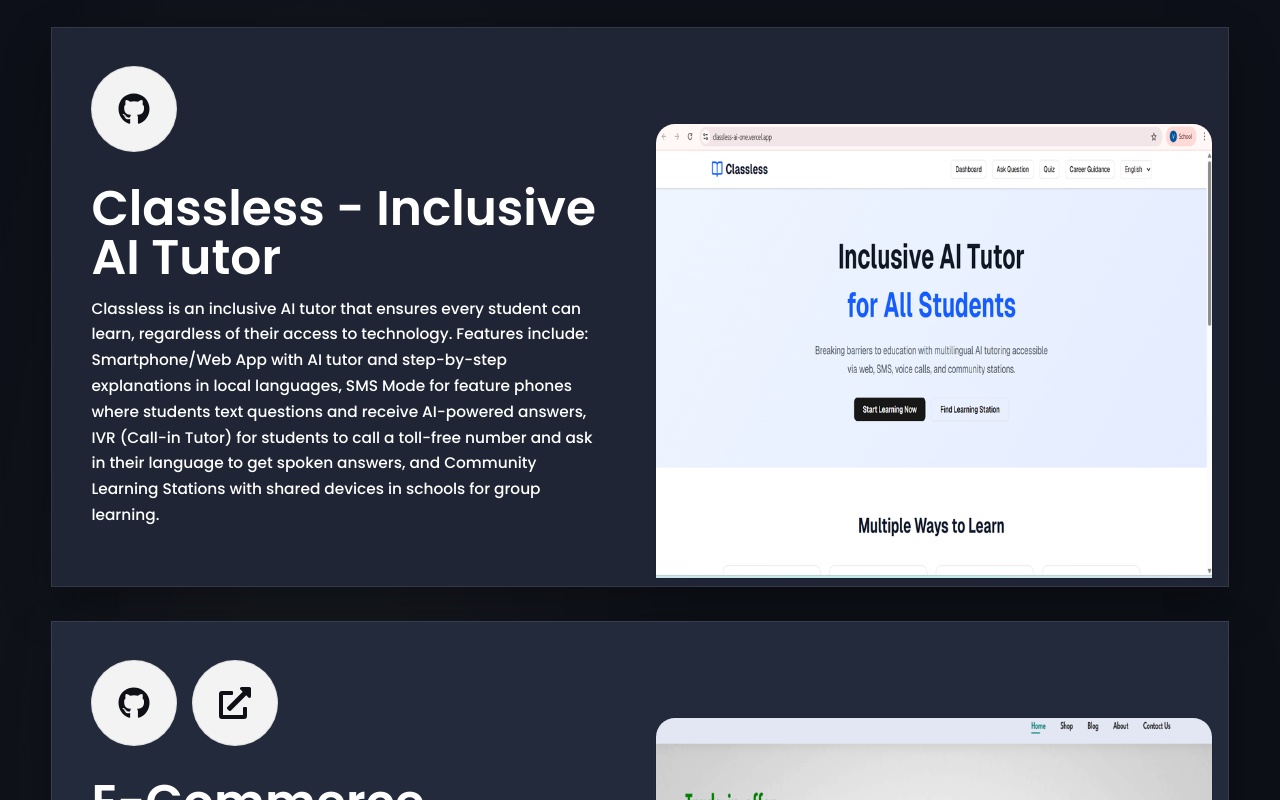
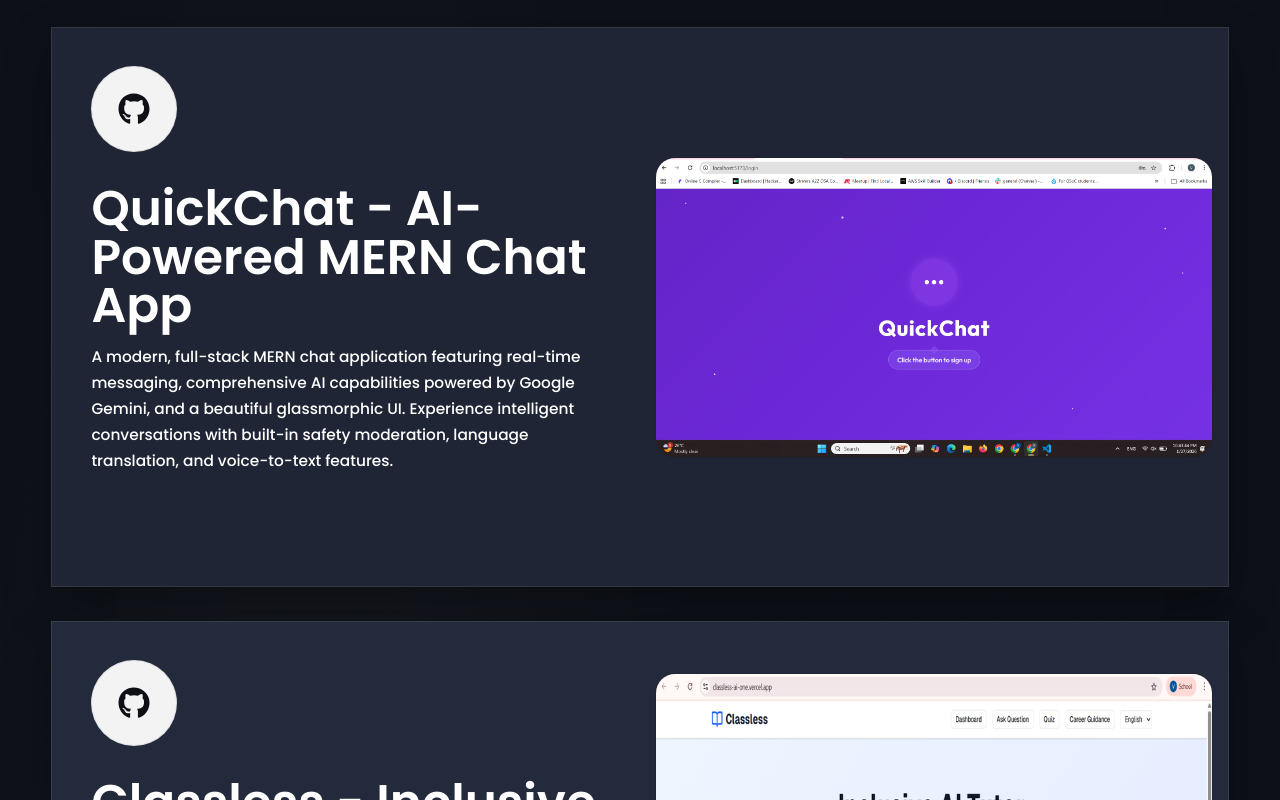
Before and after one commit to vigneshsiva11/portfolio, a React (Create React App) app: page / in a window 1280 px wide. Shown: the part 2860-3660 px from the top of the page. Built offline with nearby package versions, Linux system fonts and the light colour scheme.

Commit message:
added another project

```diff
--- a/src/components/works/works.css
+++ b/src/components/works/works.css
@@ -110,16 +110,21 @@
 }
 
 .workImageWrap {
-  align-self: end;
-  justify-self: end;
+  align-self: stretch;
+  justify-self: stretch;
+  display: flex;
+  align-items: center;
+  justify-content: center;
   width: 100%;
   max-width: 700px;
-  padding: 0 0.95rem 0;
+  padding: 1rem 0.95rem;
 }
 
 .worksImg {
   width: 100%;
-  border-radius: 20px 20px 0 0;
+  max-height: 100%;
+  object-fit: contain;
+  border-radius: 20px;
   border: 1px solid rgba(0, 0, 0, 0.08);
 }
 
--- a/src/components/works/works.js
+++ b/src/components/works/works.js
@@ -7,9 +7,17 @@
 import project_image_4 from "../../assets/project_image_4.png";
 import classless from "../../assets/classless.png";
 import pathfinder from "../../assets/pathfinder.png";
+import quickchat from "../../assets/quickchat.png";
 
 const Works = () => {
   const projects = [
+    {
+      img: quickchat,
+      title: "QuickChat - AI-Powered MERN Chat App",
+      description:
+        "A modern, full-stack MERN chat application featuring real-time messaging, comprehensive AI capabilities powered by Google Gemini, and a beautiful glassmorphic UI. Experience intelligent conversations with built-in safety moderation, language translation, and voice-to-text features.",
+      github: "https://github.com/vigneshsiva11/chat-app-mern",
+    },
     {
       img: classless,
       title: "Classless - Inclusive AI Tutor",
```
Also changed, not shown: src/components/intro/intro.css (+7 -10 lines), src/assets/quickchat.png (added).
